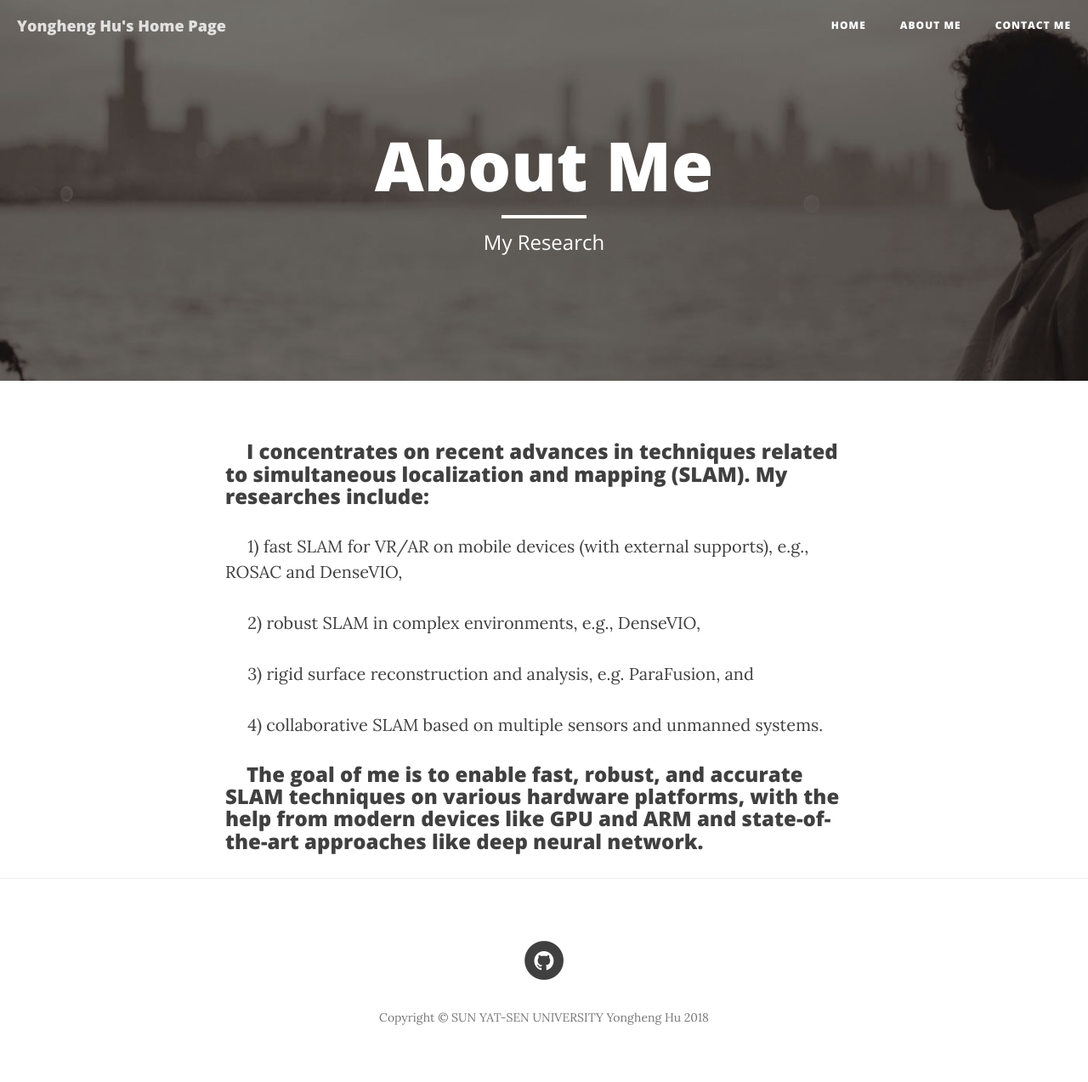
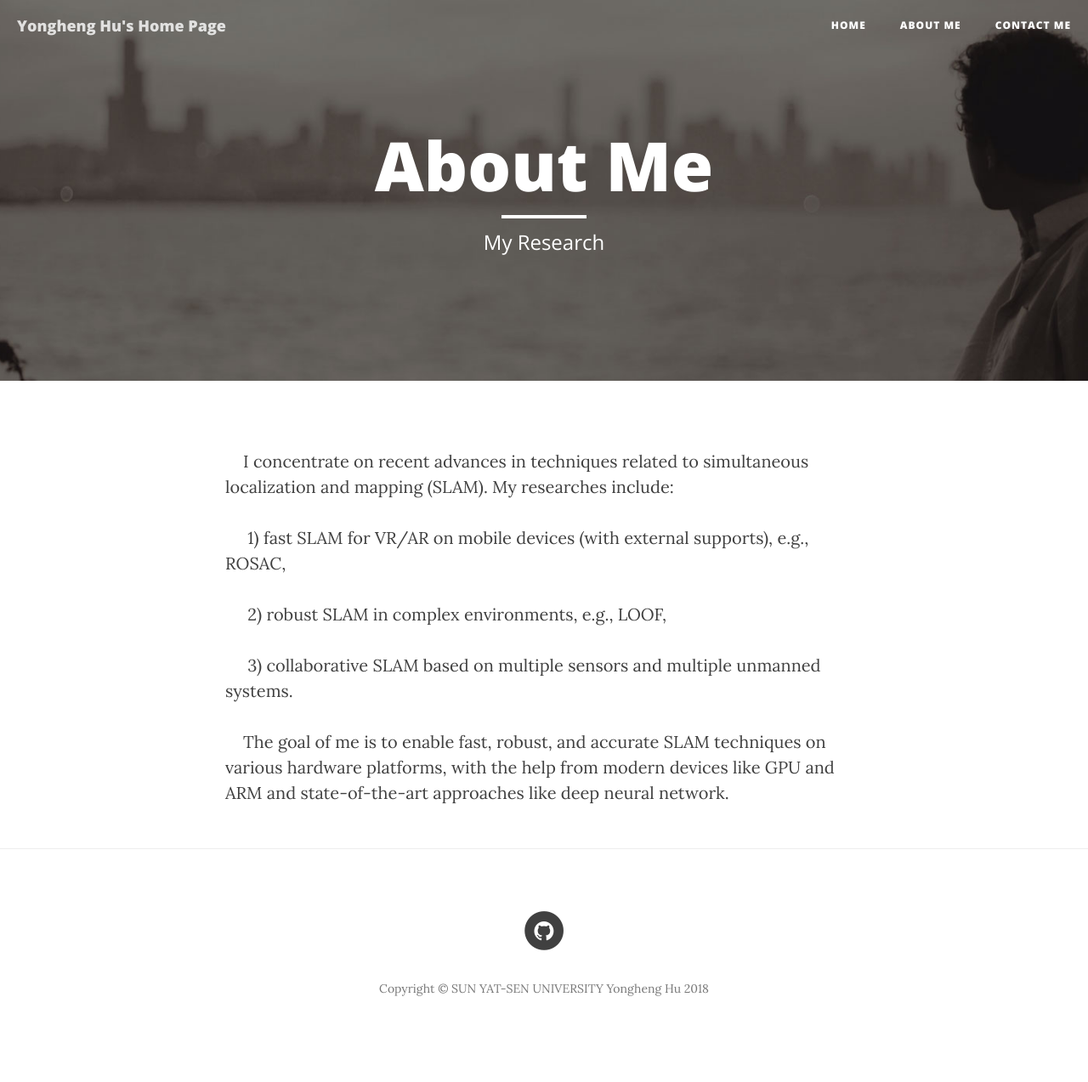
Before and after one commit to endlesswho/endlesswho.github.io, a Jekyll site: the page built from about.html, in a window 1280 px wide. Shown: the whole page at 85% size. Built offline with Jekyll 4.4.1, drawn with Linux system fonts in a browser that asks for light colours; nearby versions of some CDN libraries; after the commit the page ends 1239 px from its top, so only the background shows below that.

Commit message:
edit about me

```diff
--- a/about.html
+++ b/about.html
@@ -5,19 +5,18 @@ description: "My Research"
 header-img: "img/about-bg.jpg"
 ---
 
-<h3>&nbsp;&nbsp;&nbsp;&nbsp;I concentrates on recent advances in techniques related to simultaneous localization and mapping (SLAM). My researches include:</h3>
+<p>&nbsp;&nbsp;&nbsp;&nbsp;I concentrate on recent advances in techniques related to simultaneous localization and mapping (SLAM). My researches include:</p>
 
 <p>&nbsp;&nbsp;&nbsp;&nbsp;
-	1) fast SLAM for VR/AR on mobile devices (with external supports), e.g., ROSAC and DenseVIO,<br />
-</p>
-<p>&nbsp;&nbsp;&nbsp;&nbsp;
-	2) robust SLAM in complex environments, e.g., DenseVIO,<br />
-</p>
-<p>&nbsp;&nbsp;&nbsp;&nbsp;
-	3) rigid surface reconstruction and analysis, e.g. ParaFusion, and<br />
-</p>
-<p>&nbsp;&nbsp;&nbsp;&nbsp;
-	4) collaborative SLAM based on multiple sensors and unmanned systems.<br />
+	1) fast SLAM for VR/AR on mobile devices (with external supports), e.g., ROSAC,<br />
 </p>
 
-<h3>&nbsp;&nbsp;&nbsp;&nbsp;The goal of me is to enable fast, robust, and accurate SLAM techniques on various hardware platforms, with the help from modern devices like GPU and ARM and state-of-the-art approaches like deep neural network.</h3>
+<p>&nbsp;&nbsp;&nbsp;&nbsp;
+	2) robust SLAM in complex environments, e.g., LOOF,<br />
+</p>
+
+<p>&nbsp;&nbsp;&nbsp;&nbsp;
+	3) collaborative SLAM based on multiple sensors and multiple unmanned systems.<br />
+</p>
+
+<p>&nbsp;&nbsp;&nbsp;&nbsp;The goal of me is to enable fast, robust, and accurate SLAM techniques on various hardware platforms, with the help from modern devices like GPU and ARM and state-of-the-art approaches like deep neural network.</p>
```
